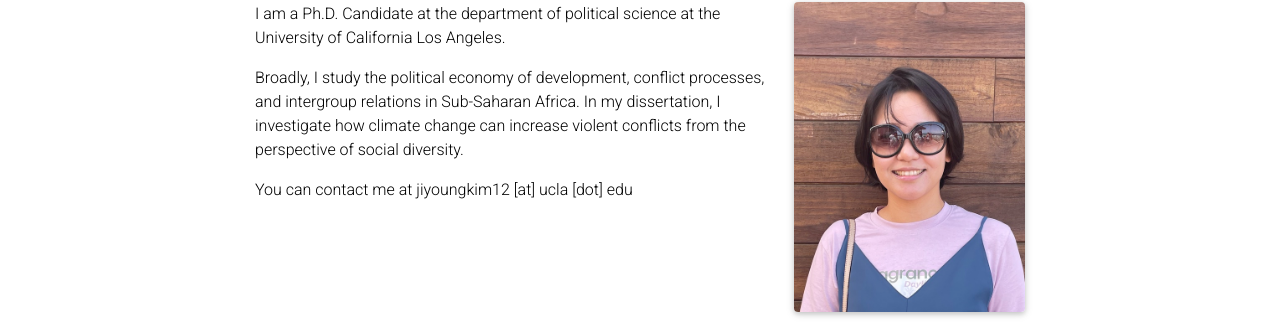
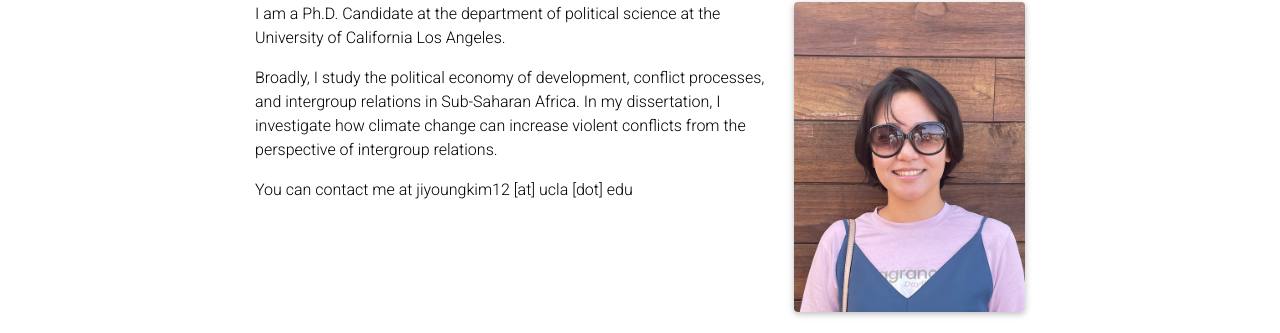
Before and after one commit to jiyoungestherkim/jiyoungestherkim.github.io, a Jekyll site: the page built from _pages/about.md, in a window 1280 px wide. Shown: the part 198-531 px from the top of the page. Built offline with Jekyll 4.4.1, drawn with Linux system fonts in a browser that asks for light colours; full-size pictures stand in for the smaller copies a plugin makes; comment, search, counter and statistics services are not loaded; a style sheet for code colours, icons or effects is not loaded.

Commit message:
update about

```diff
--- a/_pages/about.md
+++ b/_pages/about.md
@@ -20,6 +20,6 @@ social: true  # includes social icons at the bottom of the page
 
 I am a Ph.D. Candidate at the department of political science at the University of California Los Angeles.
 
-Broadly, I study the political economy of development, conflict processes, and intergroup relations in Sub-Saharan Africa. In my dissertation, I investigate how climate change can increase violent conflicts from the perspective of social diversity.
+Broadly, I study the political economy of development, conflict processes, and intergroup relations in Sub-Saharan Africa. In my dissertation, I investigate how climate change can increase violent conflicts from the perspective of intergroup relations.
 
 You can contact me at jiyoungkim12 [at] ucla [dot] edu
```
